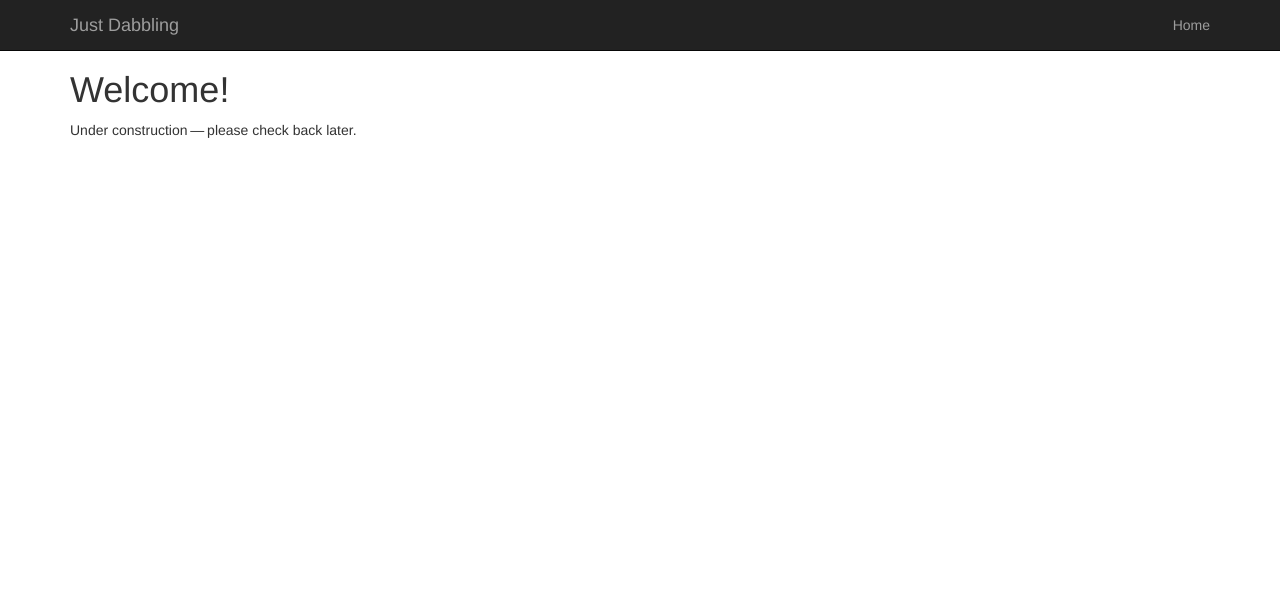
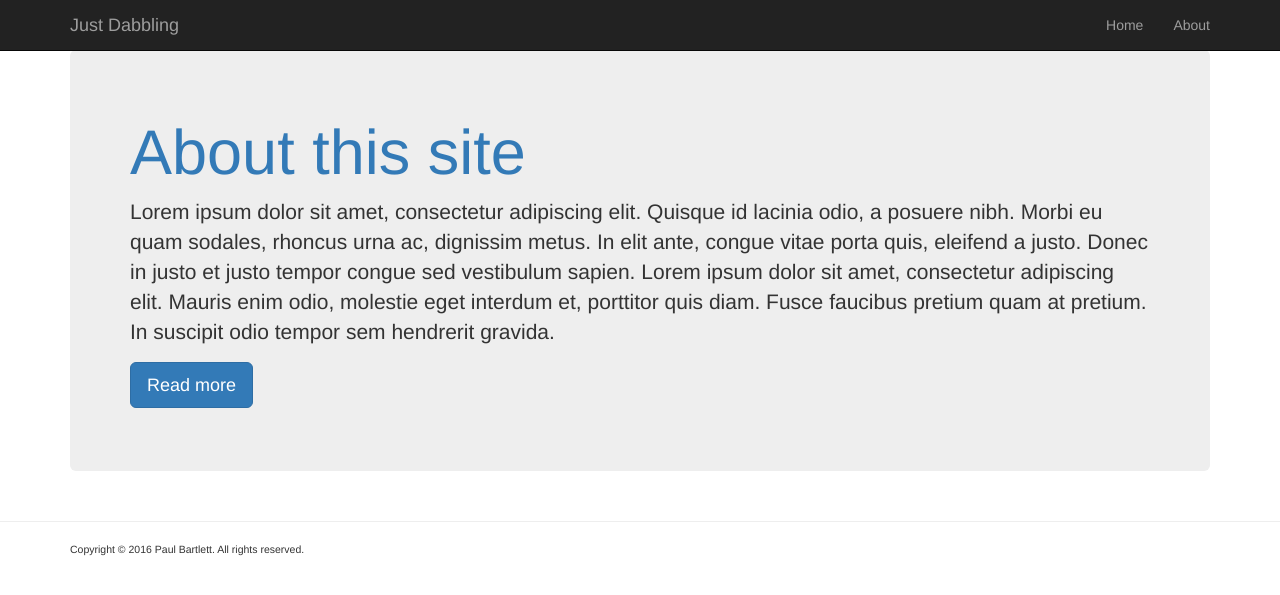
Before and after one commit to pdbartlett/justdabbling, a Jekyll site: the page built from index.html, in a window 1280 px wide. Shown: the top 595 px of the page. Built offline with Jekyll 4.4.1, drawn with Linux system fonts in a browser that asks for light colours.

Commit message:
Lorem ipsum version of home+about site

```diff
--- /dev/null
+++ b/_articles/about.md
@@ -0,0 +1,39 @@
+---
+title: About this site
+---
+Lorem ipsum dolor sit amet, consectetur adipiscing elit. Quisque id lacinia odio, a posuere nibh.
+Morbi eu quam sodales, rhoncus urna ac, dignissim metus. In elit ante, congue vitae porta quis,
+eleifend a justo. Donec in justo et justo tempor congue sed vestibulum sapien. Lorem ipsum dolor sit
+amet, consectetur adipiscing elit. Mauris enim odio, molestie eget interdum et, porttitor quis diam.
+Fusce faucibus pretium quam at pretium. In suscipit odio tempor sem hendrerit gravida. <!--snip-->
+
+Nam a nunc ut est hendrerit posuere nec non massa. Ut lectus felis, tristique pellentesque diam at,
+vehicula aliquam erat. Aliquam aliquam ligula quis mi volutpat, at placerat ipsum mattis. Nullam
+purus ex, accumsan eget nisl in, posuere efficitur diam. Nam pulvinar efficitur dignissim. Quisque
+dictum nibh eget mi faucibus lobortis. Fusce eget gravida nisi. Ut ut nisl enim. Duis pretium vel
+risus quis porta. Class aptent taciti sociosqu ad litora torquent per conubia nostra, per inceptos
+himenaeos. Phasellus sollicitudin magna est, et semper ligula sollicitudin ac. Maecenas viverra nibh
+nunc, a bibendum felis eleifend et. Suspendisse scelerisque vehicula orci, et rutrum neque convallis
+quis. Nulla sed vulputate ipsum.
+
+Proin tincidunt nibh elementum est vehicula semper. Etiam pulvinar placerat eros ut viverra. Morbi
+vitae suscipit enim. Vestibulum quis tortor nisl. Nulla quis posuere nisi. Morbi ut metus feugiat,
+fringilla dolor id, pharetra ipsum. Aliquam id porttitor felis, a pulvinar nulla. Vivamus venenatis
+sagittis sem, et pulvinar sem gravida sed. Aenean purus eros, feugiat sed neque et, accumsan
+elementum tellus. Quisque et est porta, mattis nibh vel, mollis risus. Phasellus ut velit non arcu
+egestas commodo nec sit amet massa. Mauris vitae orci id urna pharetra pellentesque nec a risus.
+Fusce scelerisque lectus a neque laoreet facilisis.
+
+Lorem ipsum dolor sit amet, consectetur adipiscing elit. Fusce non tortor ac dolor aliquet pretium.
+Integer a ullamcorper eros, et maximus ligula. Etiam vel turpis ullamcorper libero lobortis
+facilisis. Mauris dictum mattis tortor non egestas. Nullam metus magna, aliquam vitae magna dictum,
+hendrerit fermentum ipsum. Proin feugiat eros eu massa dapibus dictum. Phasellus eleifend at ipsum
+vel sodales. Phasellus metus mauris, molestie at felis sed, pulvinar maximus nunc. Aenean molestie
+at magna nec porttitor. Morbi at posuere tellus, ac interdum nisl.
+
+Phasellus finibus condimentum ligula, et porttitor nibh posuere eget. In id ante nec magna lobortis
+feugiat. Maecenas dapibus eros sem, sit amet lobortis elit porta fringilla. Mauris at lectus nulla.
+Nam libero orci, sodales nec accumsan et, ullamcorper vel magna. Maecenas sagittis hendrerit sapien.
+Pellentesque euismod a nibh at eleifend. Praesent ac mattis purus, et pellentesque lectus. Integer
+eget maximus ex, id rhoncus turpis. Aliquam ultricies suscipit dictum. In hac habitasse platea
+dictumst.
--- a/_config.yml
+++ b/_config.yml
@@ -1,3 +1,25 @@
+excerpt_separator:  <!--snip-->
+
+collections:
+ articles:
+  output: true
+
+defaults:
+ -
+  scope:
+   path: ""
+   type: "articles"
+  values:
+   layout: "article"
+   permalink: "/articles/:path/"
+ -
+  scope:
+   path: ""
+   type: "pages"
+  values:
+   layout: "minimal"
+   permalink: "/:path/"
+
 exclude:
-  - CNAME
-  - config.json
+ - CNAME
+ - config.json
--- /dev/null
+++ b/_includes/footer.html
@@ -0,0 +1,4 @@
+<hr>
+<div class="container">
+ <footer>Copyright &copy; 2016 Paul Bartlett. All rights reserved.</footer>
+</div>
--- a/_includes/nav.html
+++ b/_includes/nav.html
@@ -12,7 +12,8 @@
   </div>
   <div id="navbar" class="navbar-collapse collapse">
    <ul class="nav navbar-nav navbar-right">
-    <li><a href="{{ site.github.url }}">Home</a></li>
+    <li><a href="{{ site.github.url }}/">Home</a></li>
+    <li><a href="{{ site.github.url }}/articles/about">About</a></li>
    </ul>
   </div>
  </div>
--- a/_layouts/minimal.html
+++ b/_layouts/minimal.html
@@ -4,7 +4,8 @@
  <body>
   {% include nav.html %}
   <div class="container">
-   {{ content }}
+   <main>{{ content }}</main>
   </div>
+  {% include footer.html %}
  </body>
 </html>
--- a/css/site.css
+++ b/css/site.css
@@ -1,5 +1,9 @@
 body {
-  /* Move down content because we have a fixed navbar that is 50px tall */
-  padding-top: 50px;
-  padding-bottom: 20px;
+ /* Move down content because we have a fixed navbar that is 50px tall */
+ padding-top: 50px;
+ padding-bottom: 20px;
 }
+
+footer {
+ font-size: 75%;
+}
--- a/index.html
+++ b/index.html
@@ -1,6 +1,14 @@
 ---
 title: Home
 layout: minimal
+featured_article: /articles/about/
 ---
-<h1>Welcome!</h1>
-<p>Under construction&thinsp;&mdash;&thinsp;please check back later.</p>
+<div class="jumbotron">
+{% for a in site.articles %}
+ {% if a.url == page.featured_article %}
+  <h1><a href="{{ a.url }}">{{ a.title }}</a></h1>
+  {{ a.excerpt }}
+  <p><a class="btn btn-primary btn-lg" href="{{ a.url }}" role="button">Read more</a></p>
+ {% endif %}
+{% endfor %}
+</div>
```
Also changed, not shown: _layouts/article.html (added, +7 -0 lines).
